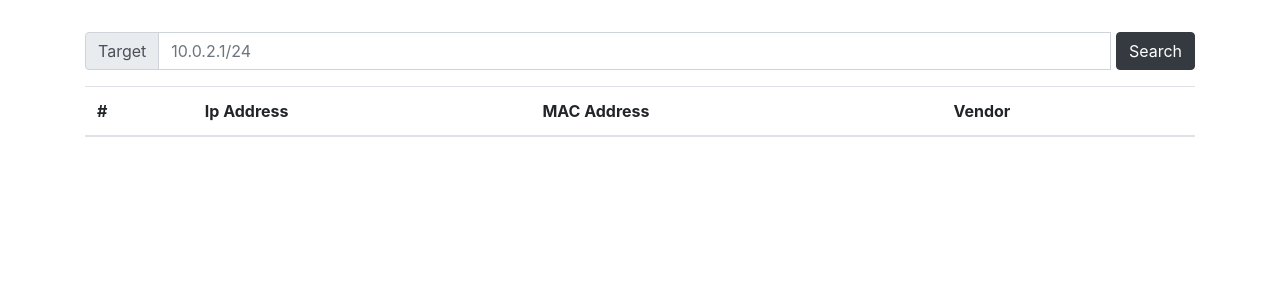
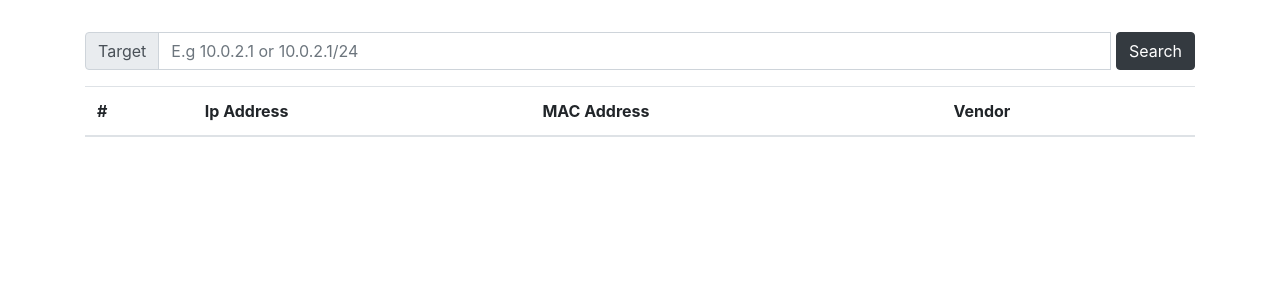
Before and after one commit to keraattin/Cyber-Security-Tools, a Flask app: page / in a window 1280 px wide. Shown: the part 56-356 px from the top of the page. Run offline with Flask 2, Linux system fonts and the light colour scheme; lists and menus that the app fills with data are empty; some libraries are stand-ins or nearby versions.

Commit message:
Placeholder Help Message Changed

```diff
--- a/arp_scanner/templates/home.html
+++ b/arp_scanner/templates/home.html
@@ -12,7 +12,7 @@
         <div class="input-group-prepend">
             <span class="input-group-text" id="basic-addon3">Target</span>
         </div>
-        <input type="text" class="form-control" id="target" placeholder="10.0.2.1/24">&nbsp;
+        <input type="text" class="form-control" id="target" placeholder="E.g 10.0.2.1 or 10.0.2.1/24">&nbsp;
         <button type="button" class="btn btn-dark" onclick="arpScan()" id="searchButton">Search</button>
     </div>
     </hr>
```
